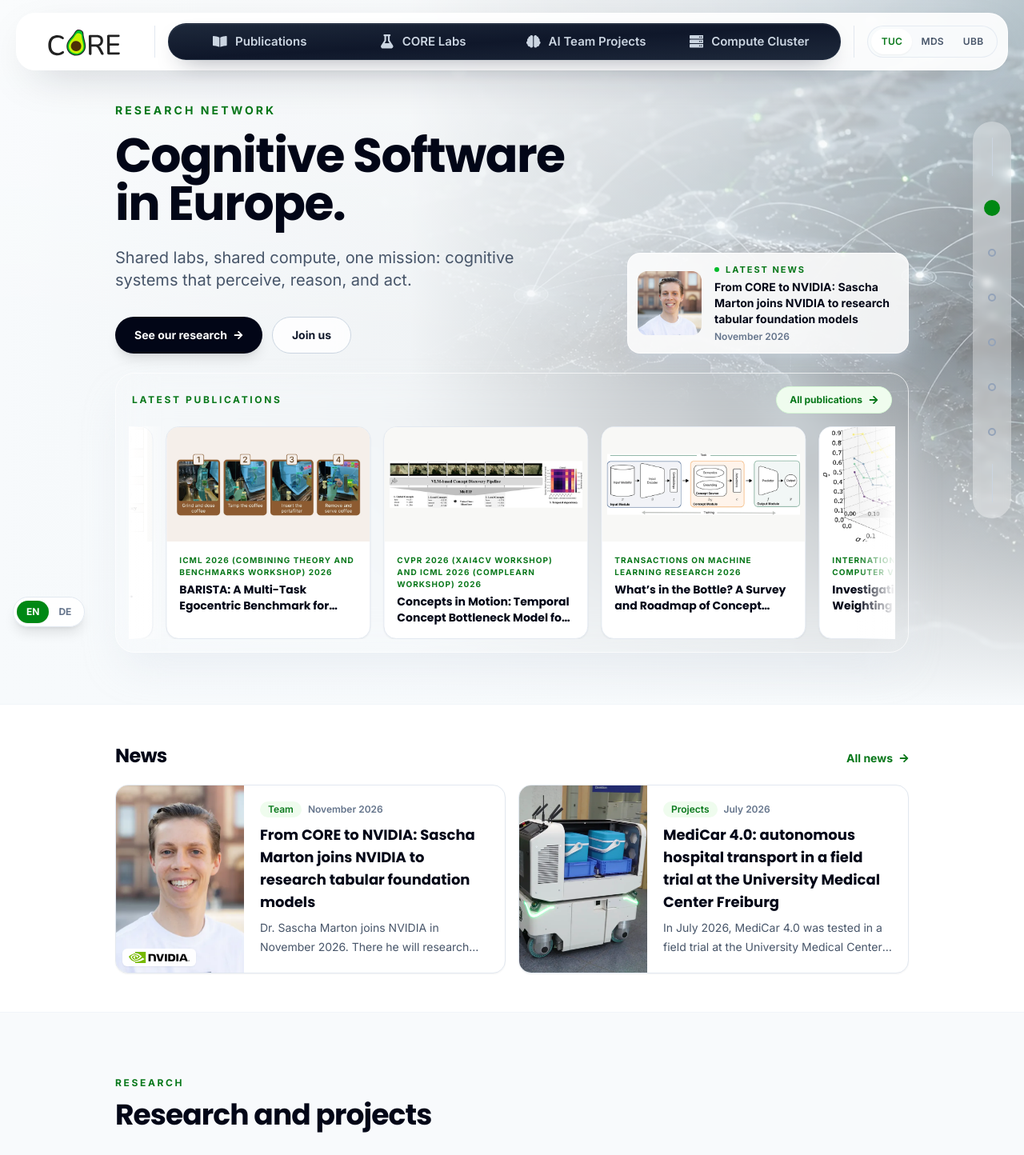
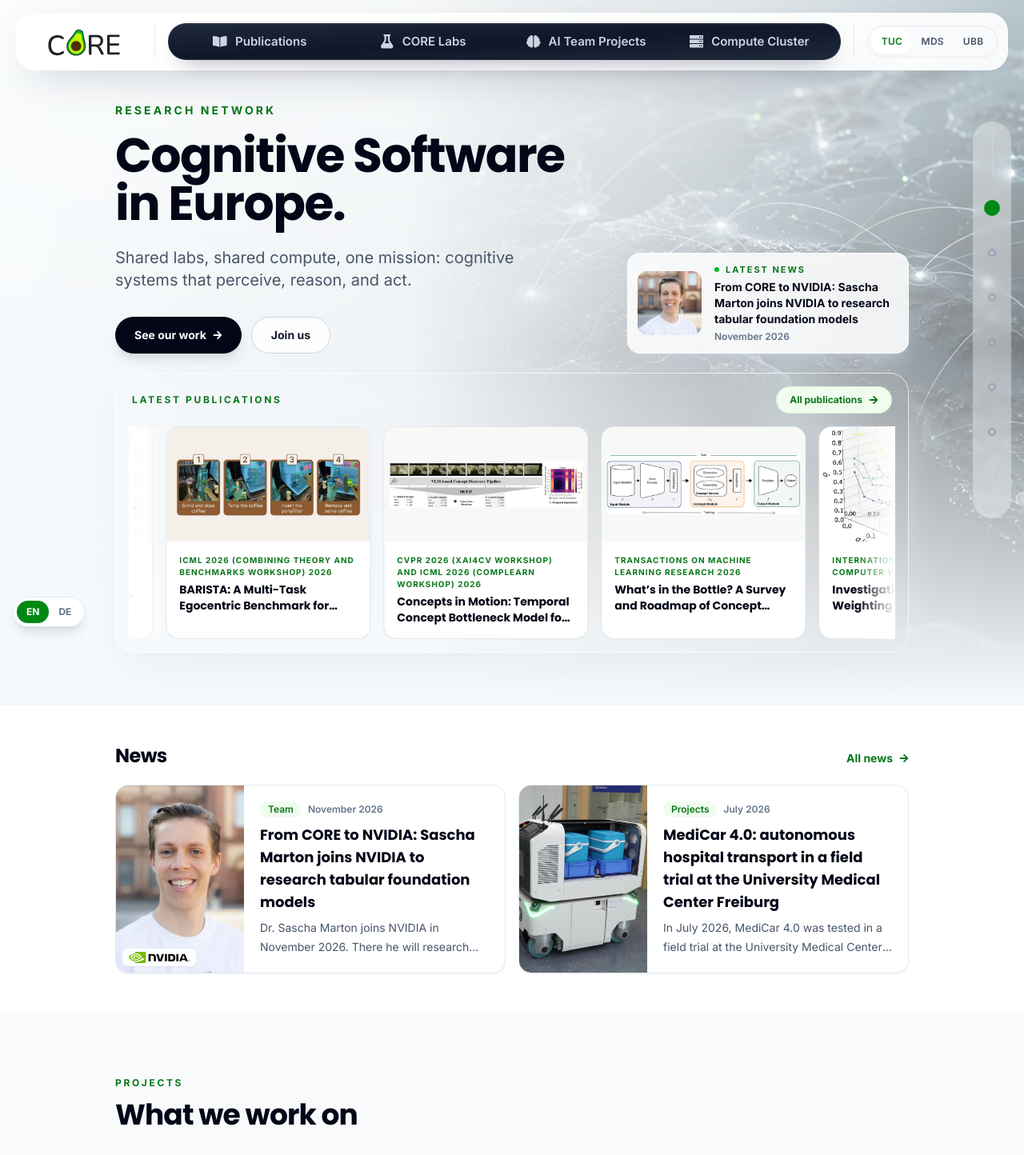
Before and after one commit to bartelt-lab/core, a React (Vite) app: page / in a window 1280 px wide. Shown: the top 1444 px of the page at 80% size. Built offline with nearby package versions, Linux system fonts and the light colour scheme.

Commit message:
Rename the homepage Research section to Projects
The cards are a mix of industry work, robotics and student projects, so
the section is now Projects / "What we work on", its sidebar dot reads
Projects, and the hero button says "See our work".

```diff
--- a/src/components/common/RightSidebar.jsx
+++ b/src/components/common/RightSidebar.jsx
@@ -9,7 +9,7 @@ const ROUTE_SECTIONS = {
     '/': [
         { id: 'hero', label: 'Home' },
         { id: 'news', label: 'News' },
-        { id: 'research', label: 'Research' },
+        { id: 'research', label: 'Projects' },
         { id: 'network', label: 'Network' },
         { id: 'team', label: 'Team' },
         { id: 'contact', label: 'Join us' },
@@ -25,7 +25,7 @@ const ROUTE_SECTIONS = {
     '/network': [
         { id: 'hero', label: 'Network' },
         { id: 'news', label: 'News' },
-        { id: 'research', label: 'Research' },
+        { id: 'research', label: 'Projects' },
         { id: 'network', label: 'Network' },
         { id: 'team', label: 'Team' },
         { id: 'contact', label: 'Join us' },
--- a/src/pages/Home.jsx
+++ b/src/pages/Home.jsx
@@ -156,7 +156,7 @@ const Home = () => {
               </p>
               <div className="mt-8 flex flex-wrap gap-3">
                 <a href="#research" className="inline-flex items-center gap-2 rounded-full bg-slate-950 px-6 py-3 text-sm font-bold text-white shadow-lg transition hover:bg-primary-700">
-                  {pick('See our research', 'Unsere Forschung')}
+                  {pick('See our work', 'Unsere Projekte')}
                   <FaArrowRight className="h-3 w-3" aria-hidden="true" />
                 </a>
                 <Link to="/tuc/join-us" className="inline-flex items-center gap-2 rounded-full border border-slate-300 bg-white/80 px-6 py-3 text-sm font-bold text-slate-900 backdrop-blur transition hover:border-primary-400 hover:text-primary-700">
@@ -224,8 +224,8 @@ const Home = () => {
         <div className="container mx-auto max-w-6xl px-6 md:px-12 lg:px-20">
           <div className="mb-8 flex flex-wrap items-end justify-between gap-4">
             <div className="max-w-2xl">
-              <p className={eyebrow}>{pick('Research', 'Forschung')}</p>
-              <h2 className={sectionTitle}>{pick('Research and projects', 'Forschung und Projekte')}</h2>
+              <p className={eyebrow}>{pick('Projects', 'Projekte')}</p>
+              <h2 className={sectionTitle}>{pick('What we work on', 'Woran wir arbeiten')}</h2>
             </div>
           </div>
           <div className="grid grid-cols-2 gap-3 sm:gap-5 lg:grid-cols-4">
```
